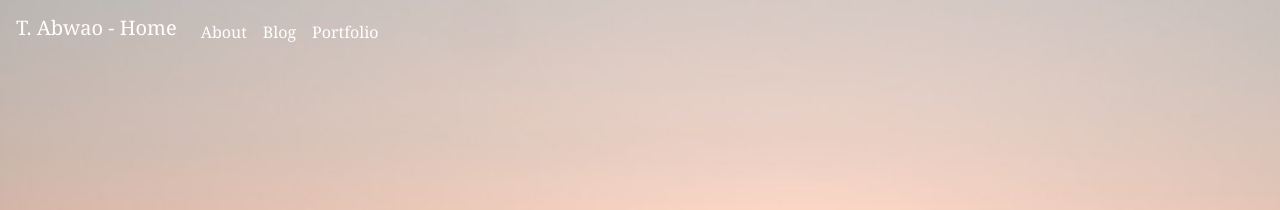
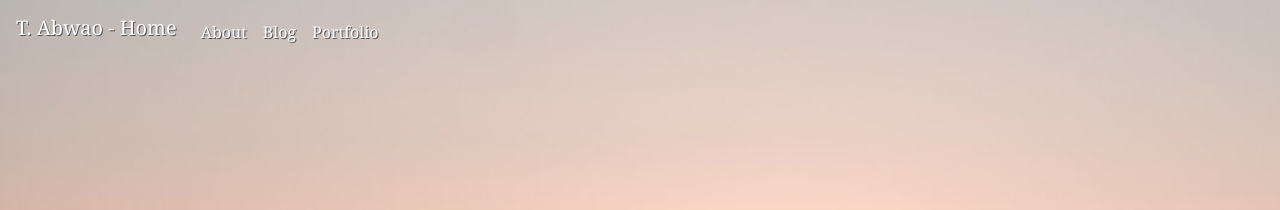
Before and after one commit to Tim-Abwao/tim-abwao.github.io, a Jekyll site: the page built from index.html, in a window 1280 px wide. Shown: the top 210 px of the page. Built offline with Jekyll 4.4.1, drawn with Linux system fonts in a browser that asks for light colours.

Commit message:
Add text shadow to nav

```diff
--- a/_includes/nav.html
+++ b/_includes/nav.html
@@ -1,4 +1,5 @@
-<nav class="navbar navbar-expand-lg navbar-dark" style="background: inherit; font-family: Georgia; color: #fff;">
+<nav class="navbar navbar-expand-lg navbar-dark"
+	style="background: inherit; text-shadow: 1px 1px 0px #555; font-family: Georgia; color: #fff;">
 	<a class="navbar-brand h1" href="/">T. Abwao - Home</a>
 	<button class="navbar-toggler" type="button" data-toggle="collapse" data-target="#navbarSupportedContent"
 		aria-controls="navbarSupportedContent" aria-expanded="false" aria-label="Toggle navigation">
```
